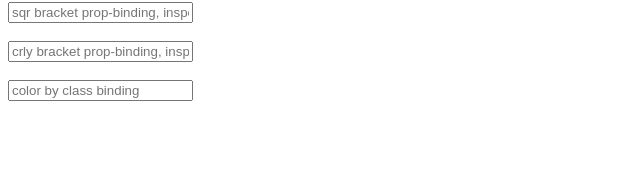
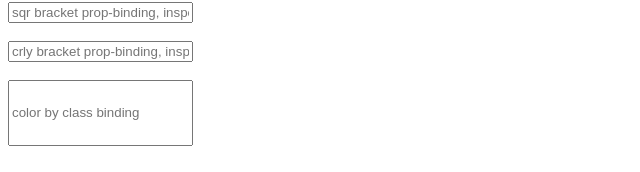
Before and after one commit to sagadavid/angular_employee-org, an Angular app: page / in a window 1280 px wide. Shown: the part 625-797 px from the top of the page, without its empty margins (0-640 px from the left). Built offline with nearby package versions, Linux system fonts and the light colour scheme.

Commit message:
class binding thru css

```diff
--- a/src/app/app.component.css
+++ b/src/app/app.component.css
@@ -0,0 +1,2 @@
+.colorCode{color: darkcyan;}
+.heighting{height: 60px;}
```
